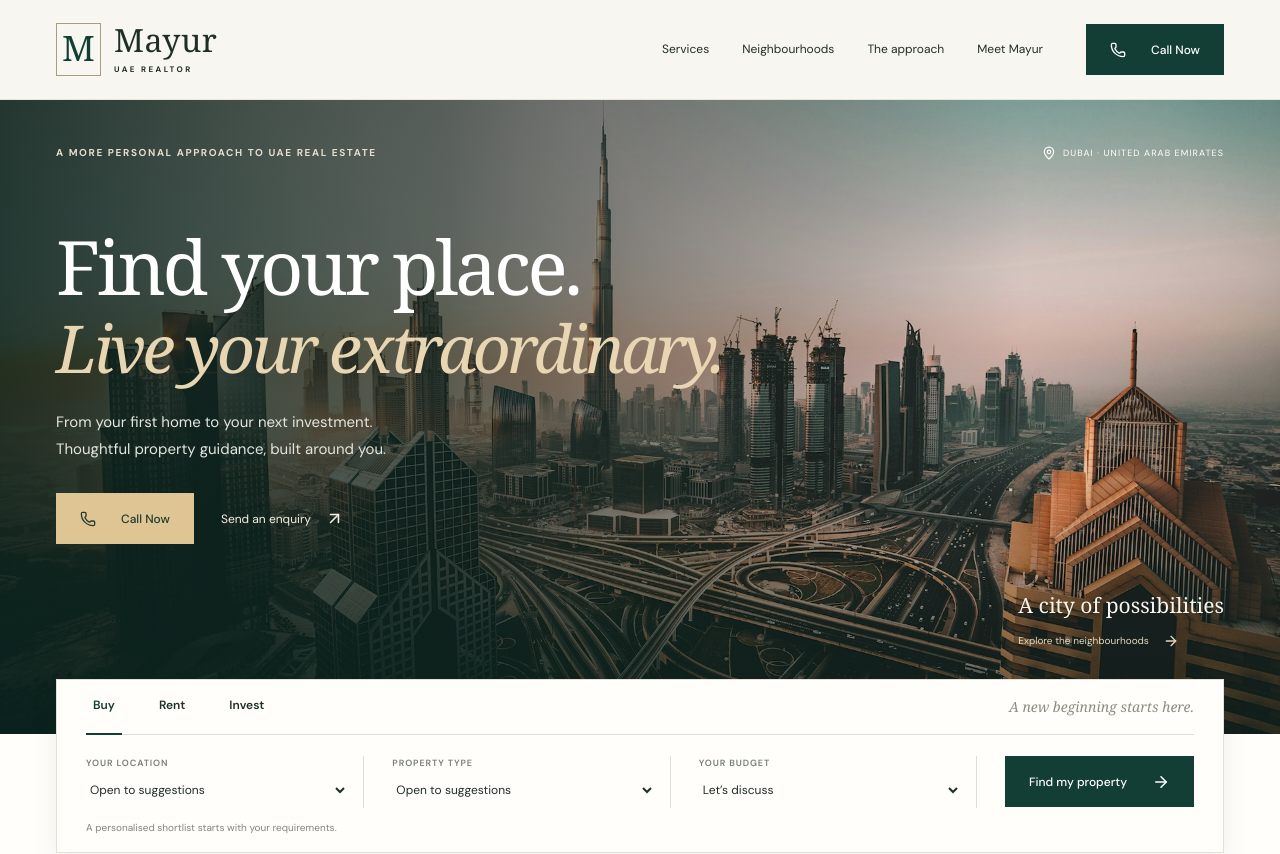
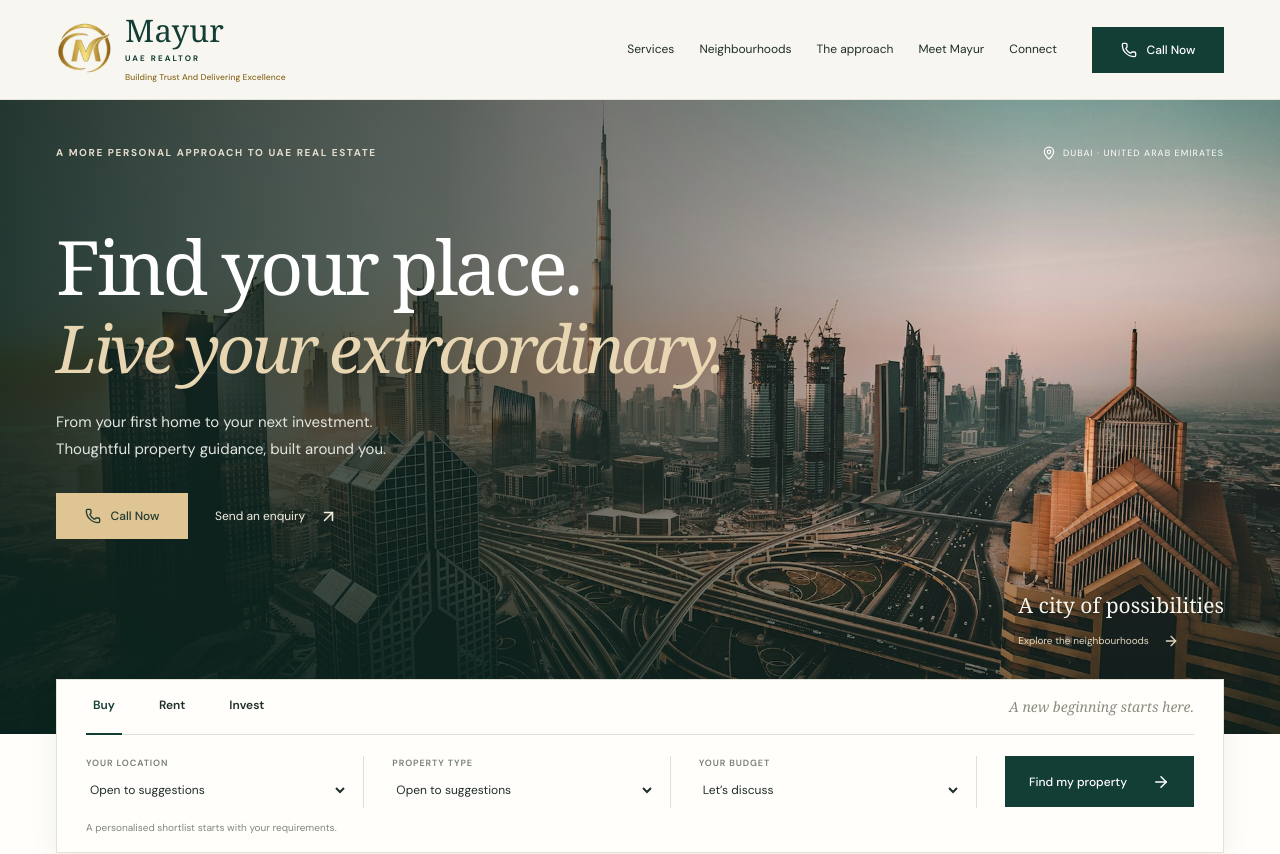
Before and after one commit to sarahkvbpo-lgtm/Mayur.uaerealtor, a Next.js app: page / in a window 1280 px wide. Shown: the top 854 px of the page. Built offline with nearby package versions, Linux system fonts and the light colour scheme.

Commit message:
Apply supplied Mayur branding, compact call buttons and social contacts

```diff
--- a/app/page.tsx
+++ b/app/page.tsx
@@ -5,6 +5,8 @@ import { ArrowUpRight, ArrowRight, Check, X, Menu, MapPin, Home, KeyRound, Build
 import site from "../content/site.json";
 import { enquirySchema } from "../lib/enquiry-validation";
 import { buildEnquiryEmail } from "../lib/enquiry-email";
+import BrandIdentity from "../components/brand-identity";
+import SocialLinks from "../components/social-links";
 
 type Service = "Buy" | "Sell" | "Rent" | "Mortgage" | "Invest";
 type Lead = {service: Service; location: string; propertyType: string; budget: string; timeline: string; message: string; name: string; email: string; phone: string; contactMethod: string; consent: boolean; website: string};
@@ -99,10 +101,10 @@ export default function Page() {
     <a className="skip-link" href="#main">Skip to content</a>
     <header className="header">
       <div className="container header-inner">
-        <a className="brand" href="#home" aria-label="Mayur UAE Realtor home" onClick={() => setMenu(false)}><span className="monogram">M</span><span><strong>{site.brand}</strong><small>{site.brandDescriptor}</small></span></a>
+        <a className="brand" href="#home" aria-label="Mayur UAE Realtor home" onClick={() => setMenu(false)}><BrandIdentity /></a>
         <nav id="mobile-navigation" className={menu ? "main-nav is-open" : "main-nav"} aria-label="Main navigation">
-          {[["Services", "services"], ["Neighbourhoods", "neighbourhoods"], ["The approach", "approach"], ["Meet Mayur", "about"]].map(([title, id]) => <a key={id} href={`#${id}`} onClick={() => setMenu(false)}>{title}</a>)}
-          <button type="button" className="button nav-contact"  aria-label={`Call Now: ${site.phoneDisplay}`} aria-haspopup="dialog" onClick={openCall}><Phone size={16} aria-hidden="true" /> Call Now</button>
+          {[["Services", "services"], ["Neighbourhoods", "neighbourhoods"], ["The approach", "approach"], ["Meet Mayur", "about"], ["Connect", "connect"]].map(([title, id]) => <a key={id} href={`#${id}`} onClick={() => setMenu(false)}>{title}</a>)}
+          <button type="button" className="button nav-contact call-action"  aria-label={`Call Now: ${site.phoneDisplay}`} aria-haspopup="dialog" onClick={openCall}><Phone size={16} aria-hidden="true" /> Call Now</button>
         </nav>
         <button className="menu-toggle" aria-expanded={menu} aria-controls="mobile-navigation" aria-label={menu ? "Close navigation" : "Open navigation"} onClick={() => setMenu(!menu)}>{menu ? <X /> : <Menu />}</button>
       </div>
@@ -115,7 +117,7 @@ export default function Page() {
           <div className="hero-topline"><span className="eyebrow light">{site.heroEyebrow}</span><span className="hero-location"><MapPin size={14} /> DUBAI · UNITED ARAB EMIRATES</span></div>
           <h1>{site.heroTitle}<br /><em>{site.heroEmphasis}</em></h1>
           <p>{site.heroDescription}</p>
-          <div className="hero-actions"><button type="button" className="button button-gold"  aria-label={`Call Now: ${site.phoneDisplay}`} aria-haspopup="dialog" onClick={openCall}><Phone size={16} aria-hidden="true" /> Call Now</button><button className="hero-enquire" onClick={() => enquire()}>Send an enquiry <Arrow /></button></div>
+          <div className="hero-actions"><button type="button" className="button button-gold call-action" aria-label={`Call Now: ${site.phoneDisplay}`} aria-haspopup="dialog" onClick={openCall}><Phone size={16} aria-hidden="true" /> Call Now</button><button className="hero-enquire" onClick={() => enquire()}>Send an enquiry <Arrow /></button></div>
           <a className="hero-explore" href="#neighbourhoods">A city of possibilities <span>Explore the neighbourhoods <ArrowRight size={16} /></span></a>
         </div>
       </section>
@@ -141,12 +143,13 @@ export default function Page() {
         <p className="image-note">Location photography and architectural inspiration. Images are not property listings.</p>
       </div></section>
       <section className="section container approach" id="approach"><div className="approach-heading"><span className="eyebrow">LESS OVERWHELM. MORE DIRECTION.</span><h2>A clear path.<br /><em>A personal journey.</em></h2><p>Considered decisions begin with understanding. Here’s how we start.</p><button className="button" onClick={() => enquire()}>Start a conversation <Arrow /></button></div><ol className="steps"><li><span>01</span><div><h3>First, we listen.</h3><p>Your lifestyle, your objectives, your non-negotiables. The right questions come before the right property.</p></div></li><li><span>02</span><div><h3>Then, we bring focus.</h3><p>Compare locations and property options against your priorities, with the details made easier to understand.</p></div></li><li><span>03</span><div><h3>Move forward with clarity.</h3><p>Discuss viewings, practical questions and the next steps, at a pace that works for you.</p></div></li></ol></section>
-      <section className="about-section" id="about"><div className="container about-grid"><div className="about-image"><img src="/images/architecture.jpg" alt="Contemporary residential architecture with clean lines, a garden and a pool; lifestyle inspiration" loading="lazy" /><div className="image-label">A considered eye for the places we call home.</div></div><div className="about-copy"><span className="eyebrow">MEET YOUR PROPERTY CONSULTANT</span><h2>{site.aboutTitle}</h2><p>{site.aboutText}</p><p>Good advice starts with trust. Expect a conversation focused on your needs, thoughtful comparisons and a clear view of what comes next.</p><div className="signature">Mayur</div><div className="about-caption">{site.tagline}</div><button className="text-link" onClick={() => enquire()}>Let’s talk about your plans <Arrow /></button></div></div></section>
+      <section className="about-section" id="about"><div className="container about-grid"><div className="about-image"><img src="/images/architecture.jpg" alt="Contemporary residential architecture with clean lines, a garden and a pool; lifestyle inspiration" loading="lazy" /><div className="image-label">A considered eye for the places we call home.</div></div><div className="about-copy"><span className="eyebrow">MEET YOUR PROPERTY CONSULTANT</span><h2>{site.aboutTitle}</h2><p>{site.aboutText}</p><p>Good advice starts with trust. Expect a conversation focused on your needs, thoughtful comparisons and a clear view of what comes next.</p><div className="advisor-brand"><BrandIdentity /></div><div className="about-caption">{site.tagline}</div><button className="text-link" onClick={() => enquire()}>Let’s talk about your plans <Arrow /></button></div></div></section>
       <section className="section container faq-section"><div><span className="eyebrow">A LITTLE MORE CLARITY</span><h2>Before we begin.</h2></div><div className="faqs">{site.faqs.map((faq, i) => <div className="faq" key={faq.question}><h3><button aria-expanded={openFaq === i} aria-controls={`faq-${i}`} onClick={() => setOpenFaq(openFaq === i ? null : i)}>{faq.question}{openFaq === i ? <Minus size={18} /> : <Plus size={18} />}</button></h3><div id={`faq-${i}`} hidden={openFaq !== i}><p>{faq.answer}</p></div></div>)}</div></section>
-      <section className="contact-section" id="contact"><div className="container contact-inner"><div><span className="eyebrow light">YOUR NEXT CHAPTER STARTS WITH A CONVERSATION</span><h2>Let’s make room<br /><em>for what’s next.</em></h2><p>Tell me what you have in mind. We’ll take it from there.</p></div><div className="contact-actions"><button type="button" className="button button-gold"  aria-label={`Call Now: ${site.phoneDisplay}`} aria-haspopup="dialog" onClick={openCall}><Phone size={17} aria-hidden="true" /> Call Now</button><button type="button" className="contact-phone phone-link"  aria-haspopup="dialog" onClick={openCall}>{site.phoneDisplay}</button><button className="contact-enquire" onClick={() => enquire()}>Send an enquiry <Arrow /></button></div></div></section>
+      <section className="connect-section section container" id="connect"><div className="section-intro"><div><span className="eyebrow">LET’S STAY CONNECTED</span><h2>Good conversations.<br /><em>New possibilities.</em></h2></div><p>Message me on WhatsApp, follow my property updates, or connect with me on your favourite platform.</p></div><SocialLinks /></section>
+      <section className="contact-section" id="contact"><div className="container contact-inner"><div><span className="eyebrow light">YOUR NEXT CHAPTER STARTS WITH A CONVERSATION</span><h2>Let’s make room<br /><em>for what’s next.</em></h2><p>Tell me what you have in mind. We’ll take it from there.</p></div><div className="contact-actions"><button type="button" className="button button-gold call-action" aria-label={`Call Now: ${site.phoneDisplay}`} aria-haspopup="dialog" onClick={openCall}><Phone size={17} aria-hidden="true" /> Call Now</button><button type="button" className="contact-phone phone-link"  aria-haspopup="dialog" onClick={openCall}>{site.phoneDisplay}</button><button className="contact-enquire" onClick={() => enquire()}>Send an enquiry <Arrow /></button></div></div></section>
     </main>
-    <footer><div className="container"><div className="footer-main"><a className="brand" href="#home"><span className="monogram">M</span><span><strong>{site.brand}</strong><small>{site.brandDescriptor}</small></span></a><p>Personal guidance.<br />Extraordinary possibilities.</p><nav aria-label="Footer services">{site.services.map(s => <button key={s.name} onClick={() => enquire(s.name as Service)}>{s.name}</button>)}</nav></div><div className="footer-contact"><button type="button" className="phone-link"  aria-haspopup="dialog" onClick={openCall}><Phone size={15} aria-hidden="true" />{site.phoneDisplay}</button><a href={`mailto:${site.contactEmail}`} target="_blank" rel="noopener noreferrer"><Mail size={15} aria-hidden="true" />{site.contactEmail}</a></div><div className="footer-bottom"><span>© {new Date().getFullYear()} Mayur UAE Realtor</span><span>Dubai · United Arab Emirates</span><button onClick={privacyOpen}>Privacy & enquiries</button><a href="#home">Back to top ↑</a></div><p className="footer-note">Mortgage terms and eligibility depend on the lender. Property availability and transaction details are confirmed individually. Investment outcomes are not guaranteed.</p></div></footer>
-    <div className="mobile-cta"><span>Speak with Mayur<br /><button type="button" className="phone-link"  aria-haspopup="dialog" onClick={openCall}><strong>{site.phoneDisplay}</strong></button></span><button type="button" className="button"  aria-label={`Call Now: ${site.phoneDisplay}`} aria-haspopup="dialog" onClick={openCall}><Phone size={15} aria-hidden="true" /> Call Now</button></div>
+    <footer><div className="container"><div className="footer-main"><a className="brand" href="#home"><BrandIdentity /></a><p>Personal guidance.<br />Extraordinary possibilities.</p><nav aria-label="Footer services">{site.services.map(s => <button key={s.name} onClick={() => enquire(s.name as Service)}>{s.name}</button>)}</nav></div><div className="footer-contact"><button type="button" className="phone-link"  aria-haspopup="dialog" onClick={openCall}><Phone size={15} aria-hidden="true" />{site.phoneDisplay}</button><a href={`mailto:${site.contactEmail}`} target="_blank" rel="noopener noreferrer"><Mail size={15} aria-hidden="true" />{site.contactEmail}</a></div><div className="footer-bottom"><span>© {new Date().getFullYear()} Mayur UAE Realtor</span><span>Dubai · United Arab Emirates</span><button onClick={privacyOpen}>Privacy & enquiries</button><a href="#home">Back to top ↑</a></div><p className="footer-note">Mortgage terms and eligibility depend on the lender. Property availability and transaction details are confirmed individually. Investment outcomes are not guaranteed.</p></div></footer>
+    <div className="mobile-cta"><span>Speak with Mayur<br /><button type="button" className="phone-link"  aria-haspopup="dialog" onClick={openCall}><strong>{site.phoneDisplay}</strong></button></span><button type="button" className="button call-action" aria-label={`Call Now: ${site.phoneDisplay}`} aria-haspopup="dialog" onClick={openCall}><Phone size={15} aria-hidden="true" /> Call Now</button></div>
 
     <dialog className="enquiry-dialog" ref={dialog} onCancel={e => {e.preventDefault(); close();}} onClick={e => {if (e.target === e.currentTarget) close();}} onClose={() => setShowContact(false)} aria-labelledby="enquiry-title">
       <div className="dialog-inner"><div className="dialog-top"><span className="eyebrow">A CONVERSATION WITH MAYUR</span><button className="icon-button" aria-label="Close enquiry" onClick={close}><X size={22} /></button></div>
@@ -167,7 +170,7 @@ export default function Page() {
 
     <dialog className="call-dialog" ref={callDialog} onCancel={event => {event.preventDefault(); closeCall();}} onClick={event => {if (event.target === event.currentTarget) closeCall();}} onClose={() => setShowCall(false)} aria-labelledby="call-title" aria-describedby="call-description">
       <div className="dialog-top"><span className="eyebrow">SPEAK WITH MAYUR</span><button className="icon-button" aria-label="Close call options" onClick={closeCall}><X size={22} /></button></div>
-      <span className="call-icon"><Phone size={27} strokeWidth={1.5} aria-hidden="true" /></span>
+      <span className="brand-mark call-brand-mark"><img src={site.logo} alt="Mayur gold M logo" /></span>
       <h2 id="call-title" ref={callHeading} tabIndex={-1}>Call Mayur</h2>
       <p id="call-description">Open your phone dialler to call {site.phoneDisplay}.</p>
       <label className="call-number-label" htmlFor="call-number">Phone number</label>
--- /dev/null
+++ b/components/brand-identity.tsx
@@ -0,0 +1,8 @@
+import site from "../content/site.json";
+
+export default function BrandIdentity() {
+  return <span className="brand-identity">
+    <span className="brand-mark"><img src={site.logo} alt="" aria-hidden="true" /></span>
+    <span className="brand-copy"><strong>{site.brand}</strong><small>{site.brandDescriptor}</small><span className="brand-tagline">{site.brandTagline}</span></span>
+  </span>;
+}
--- /dev/null
+++ b/components/social-links.tsx
@@ -0,0 +1,13 @@
+import { ArrowUpRight } from "lucide-react";
+import site from "../content/site.json";
+
+export default function SocialLinks() {
+  return <nav className="social-grid" aria-label="Mayur social media contacts">
+    {site.socialLinks.map(link => <a className={`social-card social-${link.name.toLowerCase()}`} key={link.name} href={link.url} target="_blank" rel="noopener noreferrer" aria-label={`${link.name}: ${link.action} (${link.handle})`}>
+      <span className="social-card-top"><span className="social-symbol" aria-hidden="true">{link.symbol}</span><ArrowUpRight size={17} aria-hidden="true" /></span>
+      <span className="social-name">{link.name}</span>
+      <span className="social-handle">{link.handle}</span>
+      <span className="social-action">{link.action}</span>
+    </a>)}
+  </nav>;
+}
--- a/content/site.json
+++ b/content/site.json
@@ -118,5 +118,51 @@
   ],
   "phoneNumber": "+971585672791",
   "phoneDisplay": "+971 58 567 2791",
-  "contactEmail": "connect2realtor.56@gmail.com"
+  "contactEmail": "connect2realtor.56@gmail.com",
+  "logo": "/images/mayur-logo.png",
+  "brandTagline": "Building Trust And Delivering Excellence",
+  "socialLinks": [
+    {
+      "name": "WhatsApp",
+      "url": "https://wa.me/971585672791",
+      "handle": "+971 58 567 2791",
+      "symbol": "WA",
+      "action": "Chat directly"
+    },
+    {
+      "name": "Instagram",
+      "url": "https://www.instagram.com/mayur.uaerealtor",
+      "handle": "@mayur.uaerealtor",
+      "symbol": "IG",
+      "action": "Follow / send a message"
+    },
+    {
+      "name": "Facebook",
+      "url": "https://www.facebook.com/Mayur.uaerealtor",
+      "handle": "Mayur.uaerealtor",
+      "symbol": "f",
+      "action": "Follow / send a message"
+    },
+    {
+      "name": "Threads",
+      "url": "https://www.threads.com/@mayur.uaerealtor",
+      "handle": "@mayur.uaerealtor",
+      "symbol": "@",
+      "action": "Follow Mayur"
+    },
+    {
+      "name": "X",
+      "url": "https://x.com/Mayur_M5",
+      "handle": "@Mayur_M5",
+      "symbol": "X",
+      "action": "Follow Mayur"
+    },
+    {
+      "name": "YouTube",
+      "url": "https://youtube.com/@Mayur.uaerealtor",
+      "handle": "@Mayur.uaerealtor",
+      "symbol": "▶",
+      "action": "Watch / subscribe"
+    }
+  ]
 }
```
Also changed, not shown: app/globals.css, public/images/mayur-logo.png (added), 1 other file (tests, documents, lock files or other folders).
